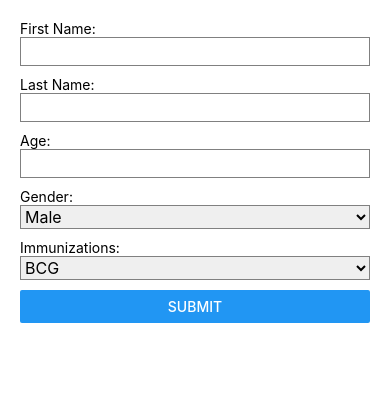
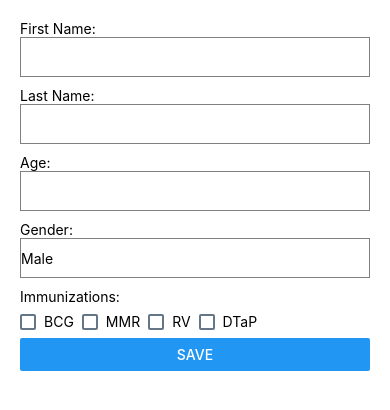
Before and after one commit to ChisengaSol/children_registration_system, a React Native app: screen / in a window 390 px wide. Shown: the top 410 px of the page. Built offline with nearby package versions, Linux system fonts and the light colour scheme.

Commit message:
changed immunization fields to checkboxes

```diff
--- a/screens/childRegistrationForm.js
+++ b/screens/childRegistrationForm.js
@@ -1,74 +1,99 @@
 import React, { useState } from 'react';
-import { View, Text, TextInput, Button, Picker } from 'react-native';
+import { View, Text, TextInput, Button, StyleSheet, CheckBox } from 'react-native';
 
 const ChildRegistrationForm = () => {
   const [firstName, setFirstName] = useState('');
   const [lastName, setLastName] = useState('');
   const [age, setAge] = useState('');
   const [gender, setGender] = useState('Male');
-  const [selectedImmunizations, setSelectedImmunizations] = useState([]);
+  const [immunizations, setImmunizations] = useState({
+    BCG: false,
+    MMR: false,
+    RV: false,
+    DTaP: false,
+  });
 
-  const handleRegistration = () => {
-    // Perform form submission or data handling logic here
-    console.log('Submitted Data:', {
-      firstName,
-      lastName,
-      age,
-      gender,
-      selectedImmunizations,
-    });
+  const handleSave = () => {
+    // Handle saving form data here
+    console.log('Saved data:', { firstName, lastName, age, gender, immunizations });
+  };
+
+  const handleCheckboxChange = (immunization) => {
+    setImmunizations({ ...immunizations, [immunization]: !immunizations[immunization] });
   };
 
   return (
-    <View style={{ padding: 20 }}>
+    <View style={styles.container}>
       <Text>First Name:</Text>
       <TextInput
-        style={{ borderWidth: 1, borderColor: 'gray', marginBottom: 10, padding: 5 }}
+        style={styles.input}
         value={firstName}
-        onChangeText={setFirstName}
+        onChangeText={(text) => setFirstName(text)}
       />
-
       <Text>Last Name:</Text>
       <TextInput
-        style={{ borderWidth: 1, borderColor: 'gray', marginBottom: 10, padding: 5 }}
+        style={styles.input}
         value={lastName}
-        onChangeText={setLastName}
+        onChangeText={(text) => setLastName(text)}
       />
-
       <Text>Age:</Text>
       <TextInput
-        style={{ borderWidth: 1, borderColor: 'gray', marginBottom: 10, padding: 5 }}
+        style={styles.input}
         value={age}
-        onChangeText={setAge}
         keyboardType="numeric"
+        onChangeText={(text) => setAge(text)}
       />
-
       <Text>Gender:</Text>
-      <Picker
-        selectedValue={gender}
-        onValueChange={(itemValue) => setGender(itemValue)}
-        style={{ borderWidth: 1, borderColor: 'gray', marginBottom: 10 }}
-      >
-        <Picker.Item label="Male" value="Male" />
-        <Picker.Item label="Female" value="Female" />
-      </Picker>
-
+      <TextInput
+        style={styles.input}
+        value={gender}
+        onChangeText={(text) => setGender(text)}
+      />
       <Text>Immunizations:</Text>
-      <Picker
-        selectedValue={selectedImmunizations}
-        onValueChange={(itemValue) => setSelectedImmunizations(itemValue)}
-        mode="multiple"
-        style={{ borderWidth: 1, borderColor: 'gray', marginBottom: 10 }}
-      >
-        <Picker.Item label="BCG" value="BCG" />
-        <Picker.Item label="MMR" value="MMR" />
-        <Picker.Item label="RV" value="RV" />
-        <Picker.Item label="DTaP" value="DTaP" />
-      </Picker>
-
-      <Button title="Submit" onPress={handleRegistration} />
+      <View style={styles.checkboxContainer}>
+        <CheckBox
+          value={immunizations.BCG}
+          onValueChange={() => handleCheckboxChange('BCG')}
+        />
+        <Text style={styles.checkboxLabel}>BCG</Text>
+        <CheckBox
+          value={immunizations.MMR}
+          onValueChange={() => handleCheckboxChange('MMR')}
+        />
+        <Text style={styles.checkboxLabel}>MMR</Text>
+        <CheckBox
+          value={immunizations.RV}
+          onValueChange={() => handleCheckboxChange('RV')}
+        />
+        <Text style={styles.checkboxLabel}>RV</Text>
+        <CheckBox
+          value={immunizations.DTaP}
+          onValueChange={() => handleCheckboxChange('DTaP')}
+        />
+        <Text style={styles.checkboxLabel}>DTaP</Text>
+      </View>
+      <Button title="Save" onPress={handleSave} />
     </View>
   );
 };
 
+const styles = StyleSheet.create({
+  container: {
+    padding: 20,
+  },
+  input: {
+    height: 40,
+    borderColor: 'gray',
+    borderWidth: 1,
+    marginBottom: 10,
+  },
+  checkboxContainer: {
+    flexDirection: 'row',
+    alignItems: 'center',
+  },
+  checkboxLabel: {
+    margin: 8,
+  },
+});
+
 export default ChildRegistrationForm;
```
